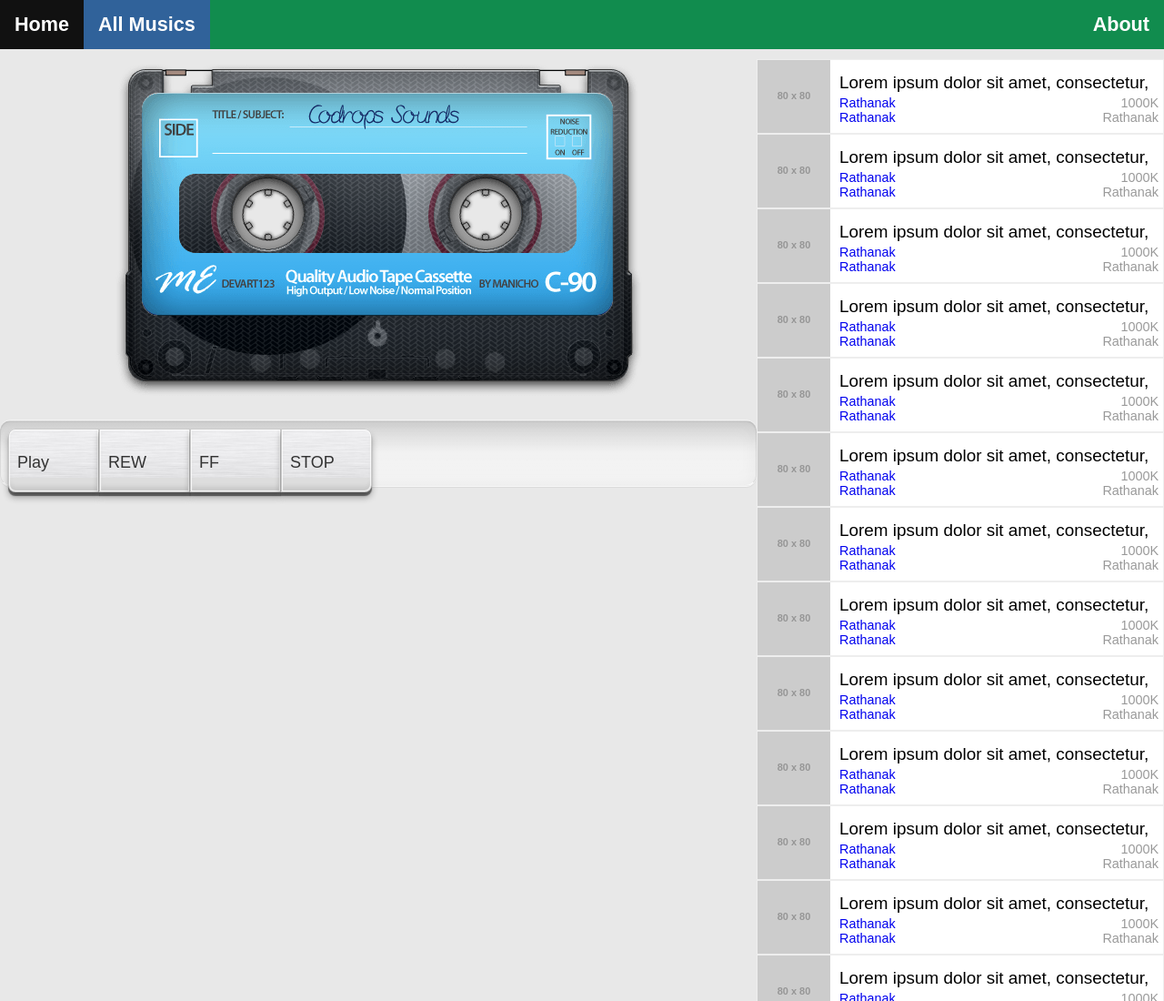
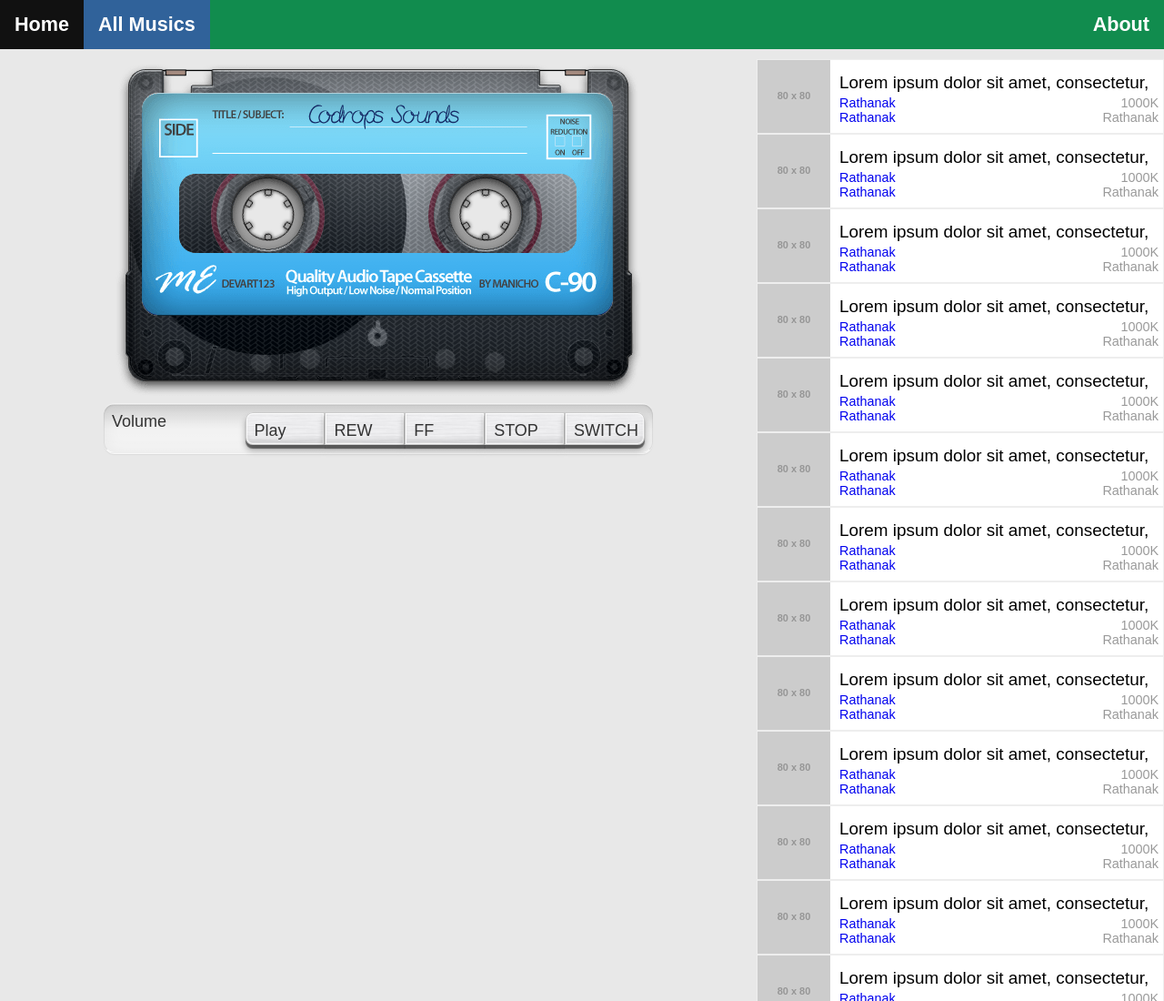
Before and after one commit to RathanakSreang/music-play-list, a React app: page /music in a window 1280 px wide. Shown: the top 1100 px of the page at 91% size. Built offline with nearby package versions, Linux system fonts and the light colour scheme; placeholder pictures from the web are drawn by us.

Commit message:
first commit

```diff
--- a/app/components/cassette_player/button_panel.js
+++ b/app/components/cassette_player/button_panel.js
@@ -1,26 +1,33 @@
 import React, {Component} from 'react';
-import styles from './style.scss';
+import styles from './button_panel.scss';
 
 export default class ButtonPanel extends Component {
-  constructor() {
-    super();
-    this.props = {
-      currentSongIndex: 0,
-      songCount: 0,
-    };
+  constructor(props) {
+    super(props);
+    // this.props = {
+    //   currentSongIndex: 0,
+    //   songCount: 0,
+    // };
   }
 
   render() {
     const {isPlaying, isPause, isLoading, songCount,
-            onPlayBtnClick, onPauseBtnClick, currentSongIndex} = this.props;
+            onPlayBtnClick, onPauseBtnClick, onPrevBtnClick,
+            onNextBtnClick, currentSongIndex} = this.props;
 
     return(
-      <ul className={styles.vc_controls}>
-        <li onClick={this._onPlayBtnClick}>Play<span></span></li>
-        <li onClick={this._onPrevBtnClick}>REW<span></span></li>
-        <li onClick={this._onNextBtnClick}>FF<span></span></li>
-        <li onClick={this._onPauseBtnClick}>STOP<span></span></li>
-      </ul>
+      <div className={styles.vc_controls}>
+        <div className={styles.vc_volumes}>Volume</div>
+        <div className={styles.vc_buttons}>
+          <ul>
+            <li onClick={onPlayBtnClick}><span>Play</span></li>
+            <li onClick={onPrevBtnClick}><span>REW</span></li>
+            <li onClick={onNextBtnClick}><span>FF</span></li>
+            <li onClick={onPauseBtnClick}><span>STOP</span></li>
+            <li onClick={onPauseBtnClick}><span>SWITCH</span></li>
+          </ul>
+        </div>
+      </div>
     );
   }
 }
--- /dev/null
+++ b/app/components/cassette_player/button_panel.scss
@@ -0,0 +1,109 @@
+
+.vc_controls {
+  width: 586px;
+  border-radius: 12px;
+  padding: 8px;
+  margin: 0 auto 15px;
+  background: -moz-linear-gradient(top, rgba(170,170,170,0.35) 0%, rgba(255,255,255,0.44) 50%, rgba(255,255,255,0.53) 100%);
+  background: -webkit-gradient(linear, left top, left bottom, color-stop(0%,rgba(170,170,170,0.35)), color-stop(50%,rgba(255,255,255,0.44)), color-stop(100%,rgba(255,255,255,0.53)));
+  background: -webkit-linear-gradient(top, rgba(170,170,170,0.35) 0%,rgba(255,255,255,0.44) 50%,rgba(255,255,255,0.53) 100%);
+  background: -o-linear-gradient(top, rgba(170,170,170,0.35) 0%,rgba(255,255,255,0.44) 50%,rgba(255,255,255,0.53) 100%);
+  background: -ms-linear-gradient(top, rgba(170,170,170,0.35) 0%,rgba(255,255,255,0.44) 50%,rgba(255,255,255,0.53) 100%);
+  background: linear-gradient(to bottom, rgba(170,170,170,0.35) 0%,rgba(255,255,255,0.44) 50%,rgba(255,255,255,0.53) 100%);
+  filter: progid:DXImageTransform.Microsoft.gradient( startColorstr='#59aaaaaa', endColorstr='#87ffffff',GradientType=0 );
+  border: 1px solid rgba(0,0,0,0.1);
+  border-bottom-color: rgba(255,255,255,0.6);
+  box-shadow:
+    inset 0 1px 0px rgba(0,0,0,0.05),
+    0 1px 0 rgba(255,255,255,0.8),
+    0 -1px 0 rgba(255,255,255,0.4),
+    inset 0 2px 19px rgba(0,0,0,0.05),
+    0 2px 1px rgba(0,0,0,0.06);
+  -webkit-box-sizing: content-box;
+  -moz-box-sizing: content-box;
+  box-sizing: content-box;
+
+  // li.vc-control-pause span:before { content: '\50'; }
+  // li.vc-control-fforward span:before { content: '\23e9'; }
+  // li.vc-control-rewind span:before { content: '\23ea'; }
+  // li.vc-control-stop span:before { content: '\25aa'; }
+  // li.vc-control-play span:before { content: '\70'; }
+  // li.vc-control-volume-off span:before { content: 'ðŸ”‡'; }
+  // li.vc-control-volume-down span:before { content: 'ðŸ”‰'; }
+  // li.vc-control-volume-up span:before { content: 'ðŸ”Š'; }
+
+  // li span:before{
+  //   font-size: 16px;
+  //   text-align: center;
+  //   float: left;
+  //   color: #444;
+  //   font-family: 'playericons';
+  //   text-shadow:  1px 1px 1px rgba(255,255,255,0.9);
+  //   font-style: normal;
+  //   font-weight: normal;
+  //   text-transform: none;
+  //   speak: none;
+  //   display: inline-block;
+  //   text-decoration: inherit;
+  //   width: 1em;
+  //   margin-right: 0.2em;
+  //   text-align: center;
+  // }
+}
+.vc_controls:before, .vc_controls:after {
+    content: " ";
+    display: table;
+}
+.vc_controls:after {
+  clear: both;
+}
+
+.vc_volumes {
+  width: 25%;
+  float: left;
+}
+.vc_buttons {
+  width: 75%;
+  float: left;
+  ul {
+    margin: 0;
+    padding: 0;
+  }
+
+  li {
+    display: block;
+    float: left;
+    text-align: left;
+    padding: 10px 0px 5px;
+    margin: 0;
+    cursor: pointer;
+    background: #ddd url(../../assets/images/metal.jpg) no-repeat center top;
+    box-shadow:
+      inset 0 0 0 1px rgba(0,0,0, 0.2),
+      inset 0 0 1px 2px rgba(255,255,255,0.9),
+      inset 0 -6px 5px rgba(0,0,0,0.1),
+      0 6px 7px rgba(0,0,0,0.3),
+      0 4px 1px rgba(0,0,0,0.5);
+    -webkit-touch-callout: none;
+    -webkit-user-select: none;
+    -khtml-user-select: none;
+    -moz-user-select: none;
+    -ms-user-select: none;
+    user-select: none;
+    width: 20%;
+  }
+
+  li {
+    span {
+      margin-left: 10px;
+    }
+  }
+
+  li:first-child{
+    border-radius: 8px 0 0 8px;
+  }
+
+  li:last-child{
+    border-radius: 0px 8px 8px 0px;
+  }
+}
--- a/app/components/cassette_player/cassette_player.js
+++ b/app/components/cassette_player/cassette_player.js
@@ -72,6 +72,10 @@ export default class CassettePlayer extends Component {
     if (this.state.isPlaying && !this.state.isPause) {
       return;
     };
+    this.setState({
+      speed: 2.0,
+      rotation: 'rotateLeft',
+    });
     this.play();
   }
 
@@ -284,5 +288,3 @@ export default class CassettePlayer extends Component {
     );
   }
 }
-        // <span className={styles.vc_tape_side_a}>A</span>
-        // <span className={styles.vc_tape_side_b}>B</span>
--- a/app/components/cassette_player/style.scss
+++ b/app/components/cassette_player/style.scss
@@ -61,95 +61,3 @@
   font-weight: bold;
   font-size: 20px;
 }
-
-.vc_controls{
-  list-style: none;
-  text-align: center;
-  padding: 0;
-  bottom: 18px;
-  background: -moz-linear-gradient(top, rgba(170,170,170,0.35) 0%, rgba(255,255,255,0.44) 50%, rgba(255,255,255,0.53) 100%);
-  background: -webkit-gradient(linear, left top, left bottom, color-stop(0%,rgba(170,170,170,0.35)), color-stop(50%,rgba(255,255,255,0.44)), color-stop(100%,rgba(255,255,255,0.53)));
-  background: -webkit-linear-gradient(top, rgba(170,170,170,0.35) 0%,rgba(255,255,255,0.44) 50%,rgba(255,255,255,0.53) 100%);
-  background: -o-linear-gradient(top, rgba(170,170,170,0.35) 0%,rgba(255,255,255,0.44) 50%,rgba(255,255,255,0.53) 100%);
-  background: -ms-linear-gradient(top, rgba(170,170,170,0.35) 0%,rgba(255,255,255,0.44) 50%,rgba(255,255,255,0.53) 100%);
-  background: linear-gradient(to bottom, rgba(170,170,170,0.35) 0%,rgba(255,255,255,0.44) 50%,rgba(255,255,255,0.53) 100%);
-  filter: progid:DXImageTransform.Microsoft.gradient( startColorstr='#59aaaaaa', endColorstr='#87ffffff',GradientType=0 );
-  border: 1px solid rgba(0,0,0,0.1);
-  border-bottom-color: rgba(255,255,255,0.6);
-  padding: 8px;
-  height: 54px;
-  box-shadow:
-    inset 0 1px 0px rgba(0,0,0,0.05),
-    0 1px 0 rgba(255,255,255,0.8),
-    0 -1px 0 rgba(255,255,255,0.4),
-    inset 0 2px 19px rgba(0,0,0,0.05),
-    0 2px 1px rgba(0,0,0,0.06);
-  -webkit-box-sizing: content-box;
-  -moz-box-sizing: content-box;
-  box-sizing: content-box;
-  border-radius: 12px;
-
-  li {
-    display: block;
-    float: left;
-    width: 80px;
-      height: 50px;
-    line-height: 55px;
-    text-align: left;
-      padding: 10px;
-    margin: 0;
-      cursor: pointer;
-      background: #ddd url(../../assets/images/metal.jpg) no-repeat center top;
-    box-shadow:
-      inset 0 0 0 1px rgba(0,0,0, 0.2),
-      inset 0 0 1px 2px rgba(255,255,255,0.9),
-      inset 0 -6px 5px rgba(0,0,0,0.1),
-      0 6px 7px rgba(0,0,0,0.3),
-      0 4px 1px rgba(0,0,0,0.5);
-    -webkit-touch-callout: none;
-    -webkit-user-select: none;
-    -khtml-user-select: none;
-    -moz-user-select: none;
-    -ms-user-select: none;
-    user-select: none;
-  }
-
-  li:first-child{
-    border-radius: 8px 0 0 8px;
-  }
-
-  li:last-child{
-    border-radius: 0px 8px 8px 0px;
-  }
-
-  li.vc-control-play{
-    width: 120px;
-  }
-  li.vc-control-pause span:before { content: '\50'; }
-  li.vc-control-fforward span:before { content: '\23e9'; }
-  li.vc-control-rewind span:before { content: '\23ea'; }
-  li.vc-control-stop span:before { content: '\25aa'; }
-  li.vc-control-play span:before { content: '\70'; }
-  li.vc-control-volume-off span:before { content: 'ðŸ”‡'; }
-  li.vc-control-volume-down span:before { content: 'ðŸ”‰'; }
-  li.vc-control-volume-up span:before { content: 'ðŸ”Š'; }
-
-  li span:before{
-    font-size: 16px;
-    line-height: 50px;
-    text-align: center;
-    float: left;
-    color: #444;
-    font-family: 'playericons';
-    text-shadow:  1px 1px 1px rgba(255,255,255,0.9);
-    font-style: normal;
-    font-weight: normal;
-    text-transform: none;
-    speak: none;
-    display: inline-block;
-    text-decoration: inherit;
-    width: 1em;
-    margin-right: 0.2em;
-    text-align: center;
-  }
-}
```
Also changed, not shown: app/components/cassette_player/volume_panel.js (added, +9 -0 lines), app/components/cassette_player/volume.scss (added), 1 other file.
